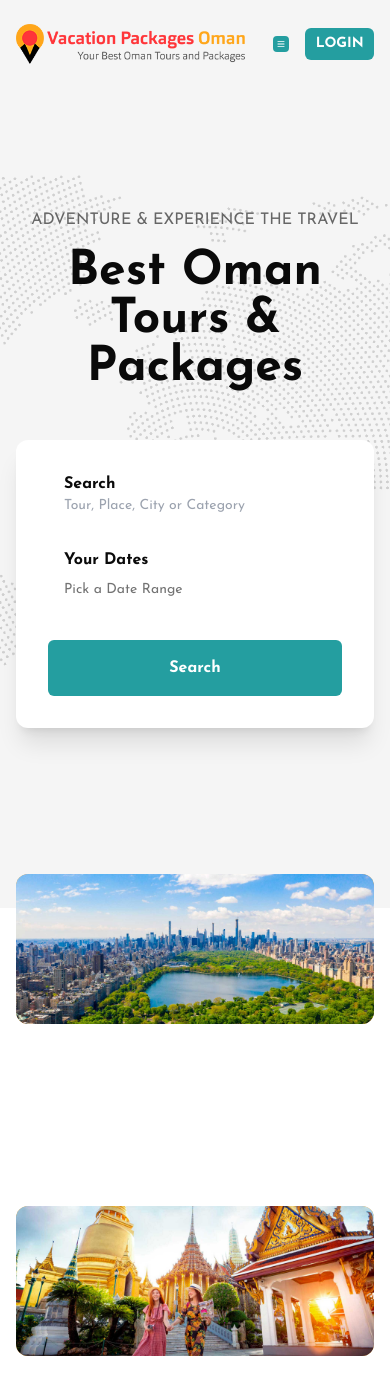
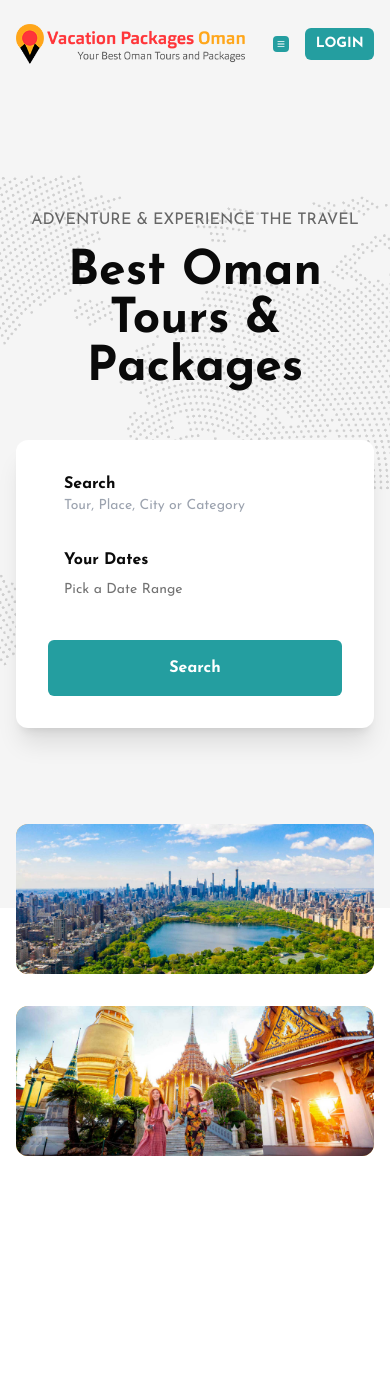
Before and after one commit to AbdelrahmanQm/tourzania, a Next.js app: page / in a window 390 px wide. Shown: the top 1394 px of the page. Built offline with nearby package versions, Linux system fonts and the light colour scheme.

Commit message:
Fixed initial position for hero images in small screens

```diff
--- a/src/app/globals.css
+++ b/src/app/globals.css
@@ -1,4 +1,5 @@
 @import url("https://fonts.googleapis.com/css2?family=Josefin+Sans:ital,wght@0,100..700;1,100..700&display=swap");
+@import url("https://fonts.googleapis.com/css2?family=Caveat:wght@400..700&family=Josefin+Sans:ital,wght@0,100..700;1,100..700&display=swap");
 @tailwind base;
 @tailwind components;
 @tailwind utilities;
@@ -28,7 +29,8 @@
     --chart-3: 197 37% 24%;
     --chart-4: 43 74% 66%;
     --chart-5: 27 87% 67%;
-    --radius: 0.5rem}
+    --radius: 0.5rem;
+  }
   .dark {
     --background: 0 0% 3.9%;
     --foreground: 0 0% 98%;
@@ -53,7 +55,8 @@
     --chart-2: 160 60% 45%;
     --chart-3: 30 80% 55%;
     --chart-4: 280 65% 60%;
-    --chart-5: 340 75% 55%}
+    --chart-5: 340 75% 55%;
+  }
 }
 @layer base {
   * {
--- a/src/components/heroSection/HeroImages.tsx
+++ b/src/components/heroSection/HeroImages.tsx
@@ -5,12 +5,18 @@ import heroImageTwo from "../../../public/img/i-parallax-20.jpeg";
 
 const HeroImages: React.FC = () => {
   const [offsetY, setOffsetY] = useState<number>(0);
-  const [imageOneOffset, setImageOneOffset] = useState<number>(50);
-  const [imageTwoOffset, setImageTwoOffset] = useState<number>(200);
+  const [imageOneOffset, setImageOneOffset] = useState<number>(
+    window.innerWidth > 1150 ? 50 : 0
+  );
+  const [imageTwoOffset, setImageTwoOffset] = useState<number>(
+    window.innerWidth > 1150 ? 200 : 0
+  );
   const handleScroll = () => {
     if (window.innerWidth > 1150) {
       setOffsetY(window.scrollY < 800 ? window.scrollY : 800);
     } else {
+      setImageOneOffset(0);
+      setImageTwoOffset(0);
       setOffsetY(0);
     }
   };
--- a/tailwind.config.ts
+++ b/tailwind.config.ts
@@ -34,6 +34,7 @@ const config: Config = {
     extend: {
       fontFamily: {
         body: ["Josefin Sans"],
+        hand: ["Caveat"],
       },
       borderRadius: {
         lg: "var(--radius)",
```
